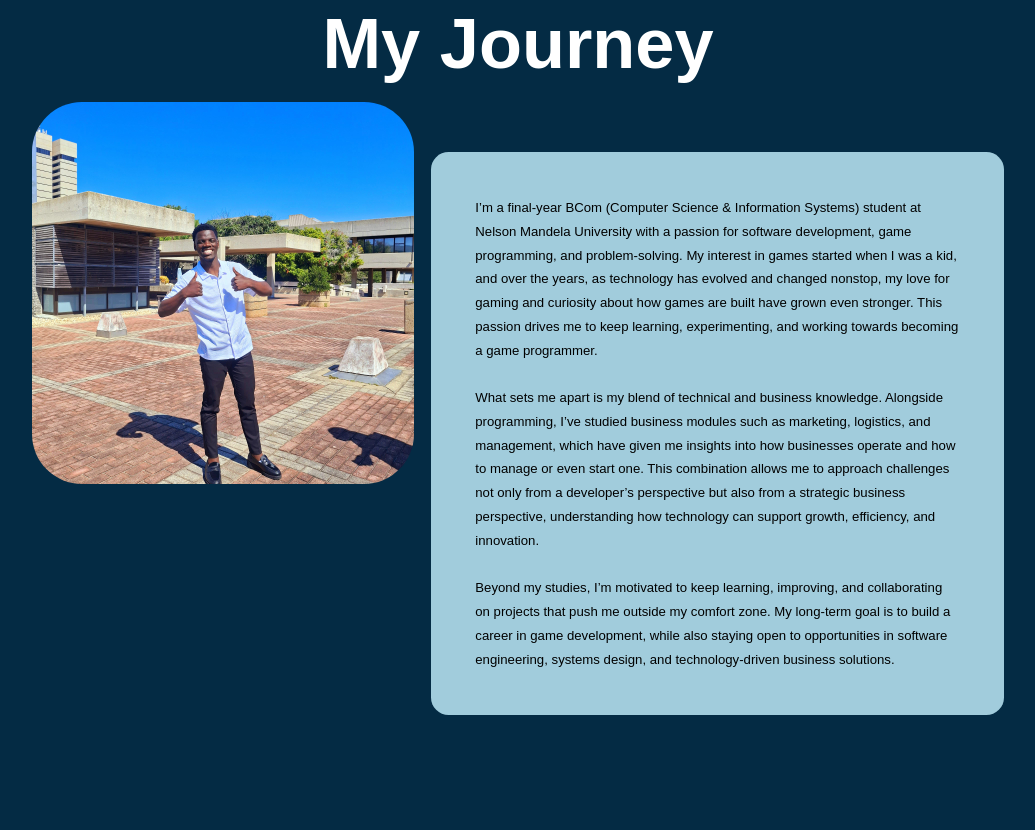
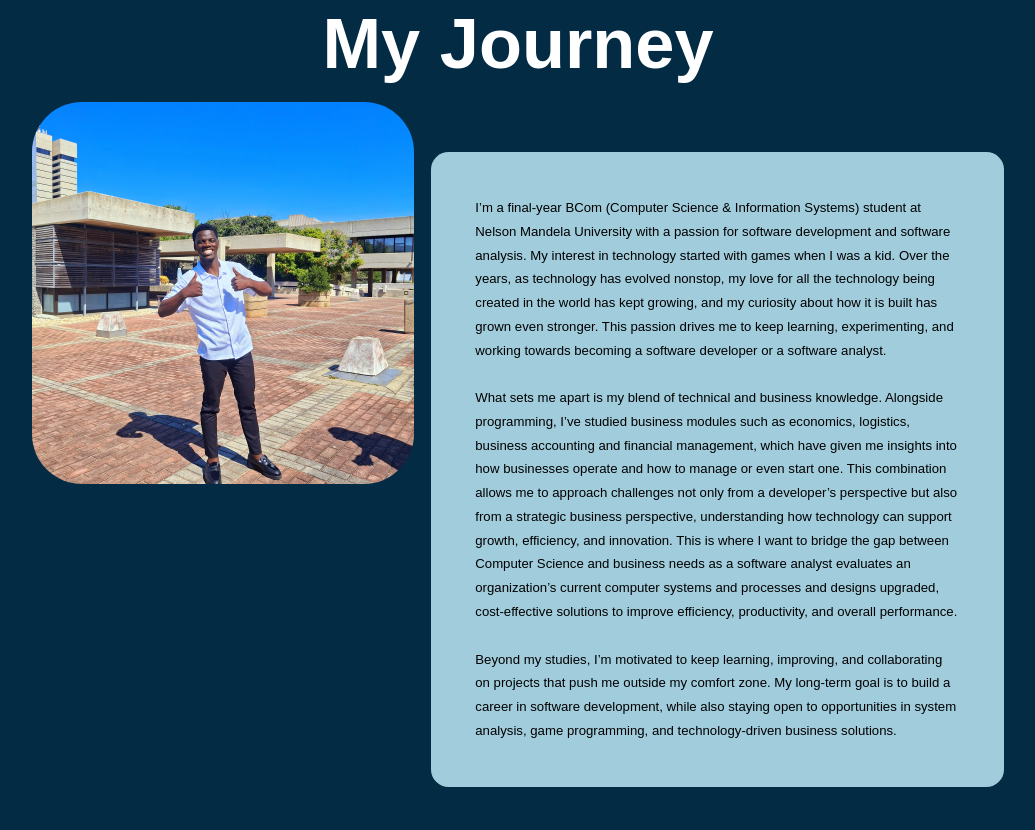
Before and after one commit to Andile-Hlatshwayo/andile-hlatshwayo.github.io, a plain HTML site: page index.html in a window 1280 px wide. Shown: the part 4770-5600 px from the top of the page, without its empty margins (122-1157 px from the left). Drawn offline with nearby package versions, Linux system fonts and the light colour scheme.

Commit message:
Fix HTML formatting and structure

```diff
--- a/index.html
+++ b/index.html
@@ -135,9 +135,9 @@
                     <img src="Images/IMG-20251029-WA0083.jpg" alt="Andile full body">
                 </div>
                 <div class="about-info">
-                    <p>I’m a final-year BCom (Computer Science & Information Systems) student at Nelson Mandela University with a passion for software development, game programming, and problem-solving. My interest in games started when I was a kid, and over the years, as technology has evolved and changed nonstop, my love for gaming and curiosity about how games are built have grown even stronger. This passion drives me to keep learning, experimenting, and working towards becoming a game programmer.
-                    <br><br>What sets me apart is my blend of technical and business knowledge. Alongside programming, I’ve studied business modules such as marketing, logistics, and management, which have given me insights into how businesses operate and how to manage or even start one. This combination allows me to approach challenges not only from a developer’s perspective but also from a strategic business perspective, understanding how technology can support growth, efficiency, and innovation.
-                    <br><br>Beyond my studies, I’m motivated to keep learning, improving, and collaborating on projects that push me outside my comfort zone. My long-term goal is to build a career in game development, while also staying open to opportunities in software engineering, systems design, and technology-driven business solutions.</p>
+                    <p>I’m a final-year BCom (Computer Science & Information Systems) student at Nelson Mandela University with a passion for software development and software analysis. My interest in technology started with games when I was a kid. Over the years, as technology has evolved nonstop, my love for all the technology being created in the world has kept growing, and my curiosity about how it is built has grown even stronger. This passion drives me to keep learning, experimenting, and working towards becoming a software developer or a software analyst.
+                    <br><br>What sets me apart is my blend of technical and business knowledge. Alongside programming, I’ve studied business modules such as economics, logistics, business accounting and financial management, which have given me insights into how businesses operate and how to manage or even start one. This combination allows me to approach challenges not only from a developer’s perspective but also from a strategic business perspective, understanding how technology can support growth, efficiency, and innovation. This is where I want to bridge the gap between Computer Science and business needs as a software analyst evaluates an organization’s current computer systems and processes and designs upgraded, cost-effective solutions to improve efficiency, productivity, and overall performance.
+                    <br><br>Beyond my studies, I’m motivated to keep learning, improving, and collaborating on projects that push me outside my comfort zone. My long-term goal is to build a career in software development, while also staying open to opportunities in system analysis, game programming, and technology-driven business solutions.</p>
                 </div>
             </div>
         </section>
```
